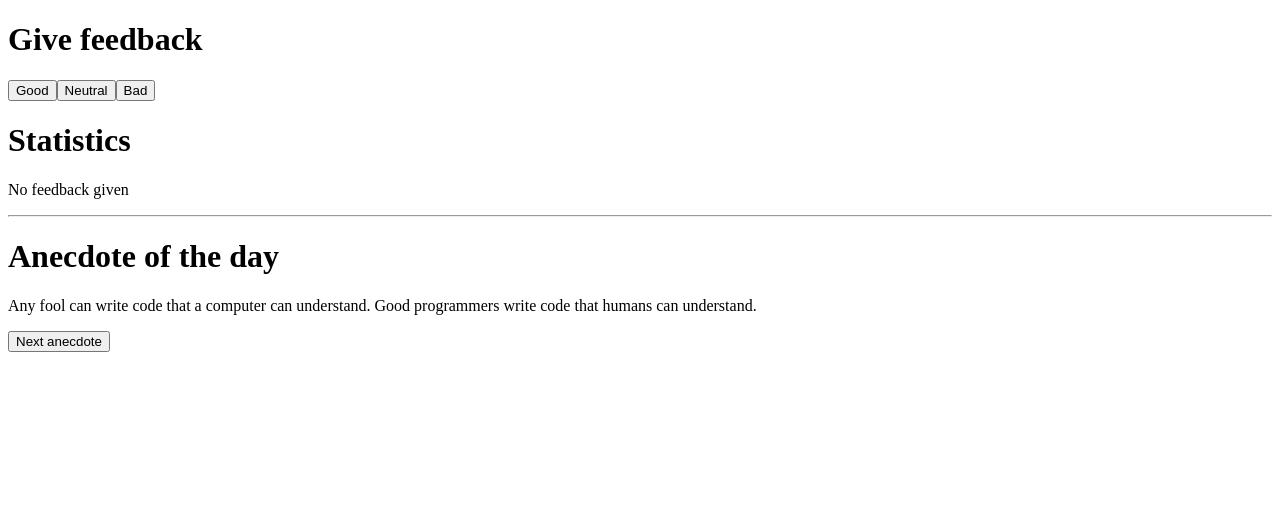
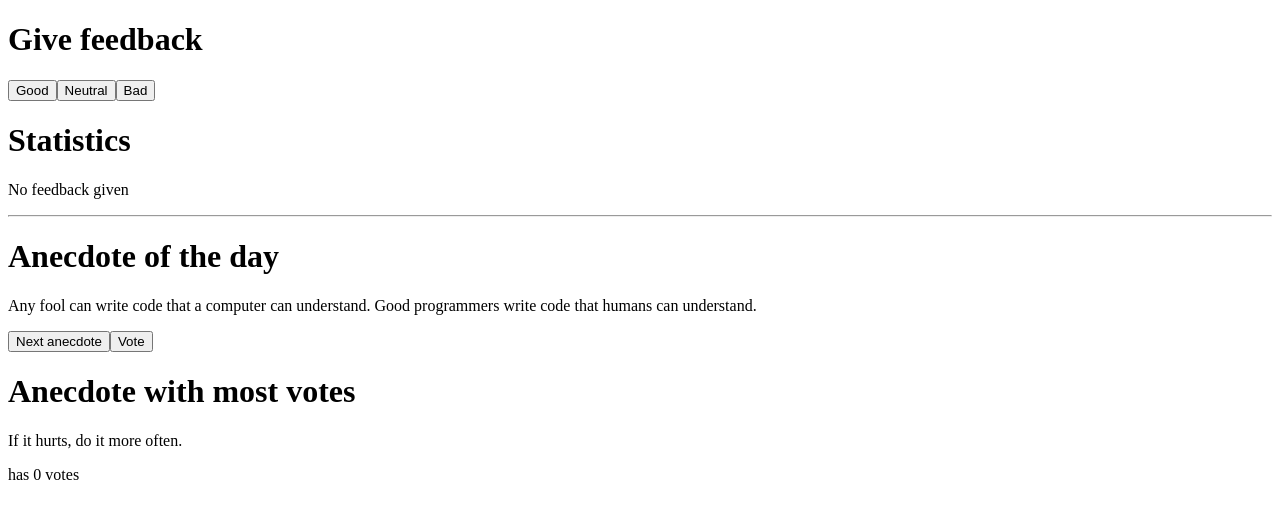
Before and after one commit to abel1994-mza/Curso-fullstack-open, a React (Vite) app: page / in a window 1280 px wide. Shown: the top 518 px of the page. Built offline with nearby package versions, Linux system fonts and the light colour scheme.

Commit message:
Ejercicio 1.13*: anecdotes, paso 2 (Boton para votar)

```diff
--- a/src/App.jsx
+++ b/src/App.jsx
@@ -53,6 +53,7 @@ const App = () => {
   const [neutral, setNeutral] = useState(0);
   const [bad, setBad] = useState(0);
   const [selected, setSelected] = useState(3);
+  const [votes, setVotes] = useState(Array(anecdotes.length).fill(0));
 
   const handleGoodClick = () => {
     setGood(good + 1);
@@ -68,6 +69,11 @@ const App = () => {
     const randomIndex = Math.floor(Math.random() * anecdotes.length);
     setSelected(randomIndex);
   };
+  const handleVoteClick = () => {
+    const newVotes = [...votes];
+    newVotes[selected] += 1;
+    setVotes(newVotes);
+  };
 
   return (
     <>
@@ -81,6 +87,10 @@ const App = () => {
       <h1>Anecdote of the day</h1>
       <p>{anecdotes[selected]}</p>
       <Button text="Next anecdote" handleClick={handleAnecdoteClick} />
+      <Button text="Vote" handleClick={handleVoteClick} />
+      <h1>Anecdote with most votes</h1>
+      <p>{anecdotes[votes.indexOf(Math.max(...votes))]}</p>
+      <p>has {Math.max(...votes)} votes</p>
     </>
   );
 };
```
